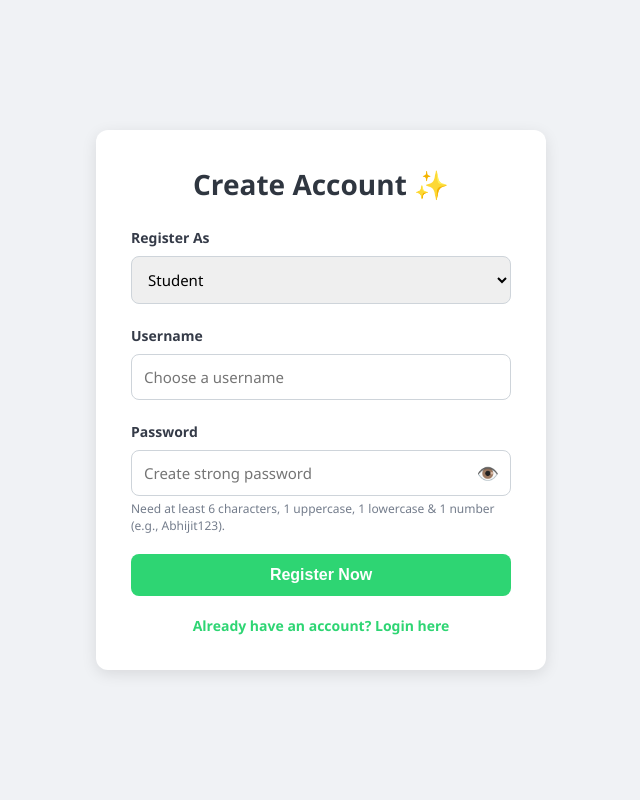
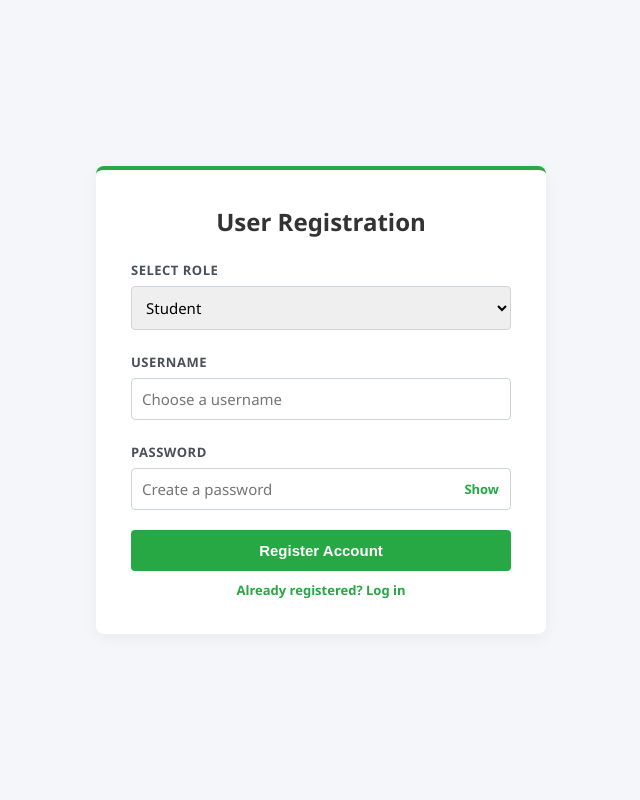
Before and after one commit to abhijitkumarsingh-tech/complaint-system, a Flask app: page /register in a window 1280 px wide. Shown: the whole page, without its empty margins (319-959 px from the left). Run offline with Flask 3, Linux system fonts and the light colour scheme.

Commit message:
Final professional code update

```diff
--- a/app.py
+++ b/app.py
@@ -9,15 +9,15 @@ from email.mime.multipart import MIMEMultipart
 import threading
 import csv
 from io import StringIO
-import re
 from datetime import timedelta
 
 app = Flask(__name__)
 app.secret_key = 'abhijit_super_secret_master_key'
 
-# 🔥 7-Din ka Login Session
+# 7-Days Login Session
 app.config['PERMANENT_SESSION_LIFETIME'] = timedelta(days=7)
 
+# Admin Email Settings
 ADMIN_EMAIL = "abhijitkumarsingh74@gmail.com"
 EMAIL_PASSWORD = "tpclotfvlywdomkf"
 
@@ -26,6 +26,7 @@ app.config['UPLOAD_FOLDER'] = UPLOAD_FOLDER
 if not os.path.exists(UPLOAD_FOLDER):
     os.makedirs(UPLOAD_FOLDER)
 
+# Database Connection
 app.config['SQLALCHEMY_DATABASE_URI'] = 'mysql+pymysql://3AAj8oncwkM1Vqv.root:g9N0PtQJp9QVlVka@gateway01.ap-southeast-1.prod.aws.tidbcloud.com:4000/test?ssl_verify_cert=true&ssl_verify_identity=true'
 app.config['SQLALCHEMY_TRACK_MODIFICATIONS'] = False
 
@@ -46,7 +47,6 @@ def send_email(to_email, subject, body):
     except Exception as e:
         pass
 
-# --- Database Tables ---
 class User(db.Model):
     id = db.Column(db.Integer, primary_key=True)
     username = db.Column(db.String(50), unique=True, nullable=False)
@@ -72,7 +72,6 @@ with app.app_context():
     except Exception as e:
         pass
 
-# --- Routes ---
 @app.route('/')
 def index():
     return render_template('login.html')
@@ -82,17 +81,12 @@ def register():
     if request.method == 'POST':
         u = request.form.get('username')
         p = request.form.get('password')
-        role = request.form.get('role') # 🔥 NAYA: Dropdown se Role aayega
+        role = request.form.get('role')
 
-        if not u.isalnum():
-            flash("Username can only contain letters and numbers (no spaces).", "error")
+        if len(p) < 3:
+            flash("Password must be at least 3 characters long.", "error")
             return redirect(url_for('register'))
 
-        if len(p) < 6 or not re.search(r"[a-z]", p) or not re.search(r"[A-Z]", p) or not re.search(r"[0-9]", p):
-            flash("Password must be 6+ chars with Uppercase, Lowercase, and a Number!", "error")
-            return redirect(url_for('register'))
-
-        # Role ke hisaab se Admin banayenge
         admin_status = True if role == 'Admin' else False
 
         try:
@@ -111,18 +105,18 @@ def login():
     if request.method == 'POST':
         u = request.form.get('username')
         p = request.form.get('password')
-        role = request.form.get('role') # 🔥 NAYA: Login Role Check
+        role = request.form.get('role')
 
         try:
             user = User.query.filter_by(username=u, password=p).first()
             if user:
-                # Role Security Check
                 if (role == 'Admin' and not user.is_admin) or (role == 'Student' and user.is_admin):
                     flash(f"Invalid Role Selected! You are not a registered {role}.", "error")
                     return redirect(url_for('index'))
 
                 session.permanent = True
                 session['user_id'] = user.id
+                session['username'] = user.username
                 session['is_admin'] = user.is_admin
 
                 if user.is_admin:
--- a/templates/register.html
+++ b/templates/register.html
@@ -2,36 +2,35 @@
 <html lang="en">
 <head>
     <meta charset="UTF-8">
-    <title>Register - Complaint System</title>
+    <title>Register - Administration System</title>
     <style>
-        body { font-family: 'Segoe UI', Tahoma, Geneva, Verdana, sans-serif; background-color: #f0f2f5; display: flex; justify-content: center; align-items: center; height: 100vh; margin: 0; }
-        .card { background: white; padding: 35px; border-radius: 12px; box-shadow: 0 4px 15px rgba(0,0,0,0.1); width: 100%; max-width: 380px; }
-        h2 { text-align: center; margin-top: 0; color: #2f3640; font-size: 28px; }
-        label { font-weight: bold; color: #353b48; font-size: 14px; }
-        input, select { width: 100%; padding: 12px; border: 1px solid #ced4da; border-radius: 8px; box-sizing: border-box; font-family: inherit; font-size: 15px; margin-top: 8px; margin-bottom: 20px;}
+        body { font-family: 'Segoe UI', Tahoma, Geneva, Verdana, sans-serif; background-color: #f4f6f9; display: flex; justify-content: center; align-items: center; height: 100vh; margin: 0; }
+        .card { background: white; padding: 35px; border-radius: 8px; box-shadow: 0 4px 15px rgba(0,0,0,0.05); width: 100%; max-width: 380px; border-top: 4px solid #28a745; }
+        h2 { text-align: center; margin-top: 0; color: #333; font-size: 24px; font-weight: 600; }
+        label { font-weight: 600; color: #495057; font-size: 13px; text-transform: uppercase; letter-spacing: 0.5px; }
+        input, select { width: 100%; padding: 10px; border: 1px solid #ced4da; border-radius: 4px; box-sizing: border-box; font-family: inherit; font-size: 15px; margin-top: 6px; margin-bottom: 20px;}
 
-        .input-group { position: relative; margin-top: 8px; margin-bottom: 5px; }
-        .input-group input { margin: 0; padding-right: 40px; }
-        .eye-icon { position: absolute; right: 12px; top: 50%; transform: translateY(-50%); cursor: pointer; font-size: 18px; color: #7f8fa6; user-select: none; }
+        .input-group { position: relative; margin-top: 6px; margin-bottom: 20px; }
+        .input-group input { margin: 0; padding-right: 60px; }
+        .eye-text { position: absolute; right: 12px; top: 50%; transform: translateY(-50%); cursor: pointer; font-size: 13px; color: #28a745; font-weight: bold; user-select: none; }
 
-        .hint { font-size: 12px; color: #747d8c; margin-bottom: 20px; display: block; line-height: 1.4; }
-        button { background: #2ed573; color: white; padding: 12px; border: none; border-radius: 8px; font-weight: bold; font-size: 16px; cursor: pointer; width: 100%; transition: 0.3s; }
-        button:hover { background: #26de81; }
-        .link { display: block; text-align: center; margin-top: 20px; color: #2ed573; text-decoration: none; font-size: 14px; font-weight: bold;}
-        .msg { padding: 12px; margin-bottom: 20px; border-radius: 8px; font-size: 14px; text-align: center; font-weight: bold;}
+        button { background: #28a745; color: white; padding: 12px; border: none; border-radius: 4px; font-weight: bold; font-size: 15px; cursor: pointer; width: 100%; transition: 0.2s; }
+        button:hover { background: #218838; }
+        .link { display: block; text-align: center; margin-top: 10px; color: #28a745; text-decoration: none; font-size: 13px; font-weight: bold;}
+        .msg { padding: 12px; margin-bottom: 20px; border-radius: 4px; font-size: 13px; text-align: center; font-weight: bold;}
         .msg.error { background-color: #f8d7da; color: #721c24; border: 1px solid #f5c6cb; }
     </style>
 </head>
 <body>
     <div class="card">
-        <h2>Create Account ✨</h2>
+        <h2>User Registration</h2>
 
         {% with messages = get_flashed_messages(with_categories=true) %}
           {% if messages %}{% for category, message in messages %}<div class="msg {{ category }}">{{ message }}</div>{% endfor %}{% endif %}
         {% endwith %}
 
         <form action="/register" method="POST">
-            <label>Register As</label>
+            <label>Select Role</label>
             <select name="role" required>
                 <option value="Student">Student</option>
                 <option value="Admin">Admin</option>
@@ -42,13 +41,13 @@
 
             <label>Password</label>
             <div class="input-group">
-                <input type="password" name="password" id="regPass" placeholder="Create strong password" required>
-                <span class="eye-icon" id="regEyeBtn">👁️</span> </div>
-            <span class="hint">Need at least 6 characters, 1 uppercase, 1 lowercase & 1 number (e.g., Abhijit123).</span>
+                <input type="password" name="password" id="regPass" placeholder="Create a password" required>
+                <span class="eye-text" id="regEyeBtn">Show</span>
+            </div>
 
-            <button type="submit">Register Now</button>
+            <button type="submit">Register Account</button>
         </form>
-        <a href="/" class="link">Already have an account? Login here</a>
+        <a href="/" class="link">Already registered? Log in</a>
     </div>
 
     <script>
@@ -57,7 +56,7 @@
         regEyeBtn.addEventListener('click', () => {
             const isPass = regPassField.type === 'password';
             regPassField.type = isPass ? 'text' : 'password';
-            regEyeBtn.textContent = isPass ? '🙈' : '👁️';
+            regEyeBtn.textContent = isPass ? 'Hide' : 'Show';
         });
     </script>
 </body>
```
Also changed, not shown: templates/admin.html (+34 -33 lines), templates/index.html (+35 -34 lines), templates/login.html (+20 -20 lines).
